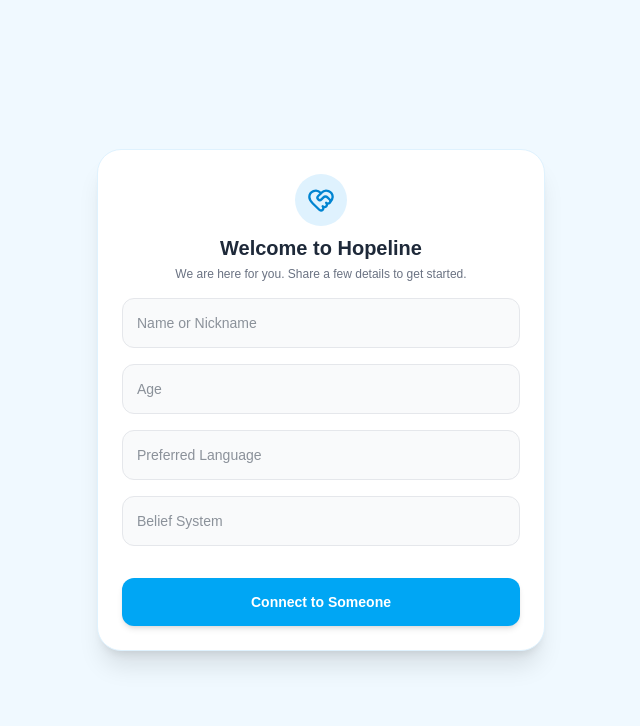
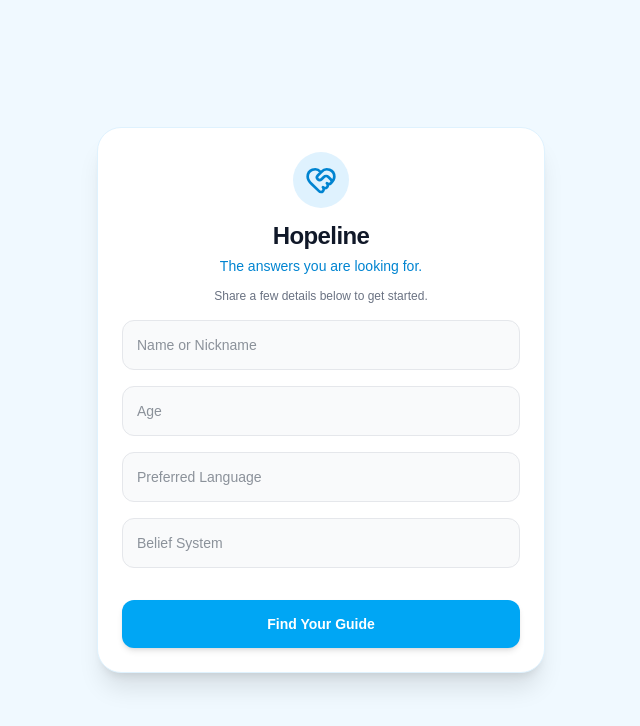
Before and after one commit to jhindy30-oss/chat-frontend, a Next.js app: page /connect/helpdesk in a window 1280 px wide. Shown: the top 726 px of the page, without its empty margins (319-959 px from the left). Built offline with nearby package versions, Linux system fonts and the light colour scheme.

Commit message:
Revise greeting and button labels for marketing update
Updated greeting message and button text to reflect new marketing strategy.

```diff
--- a/app/connect/[source]/page.tsx
+++ b/app/connect/[source]/page.tsx
@@ -111,8 +111,9 @@ export default function GuestScanner({ params }: { params: { source: string } })
         unreadByGuest: 0
       });
 
+      // Updated automated greeting to match the new marketing angle
       await addDoc(collection(db, 'chats', newId, 'messages'), {
-        text: "Hi there. Thank you for reaching out to Hopeline. An advocate has been notified and will be with you shortly.",
+        text: "Hi there. Thank you for reaching out. A guide has been notified and will be with you shortly to help you find the answers you are looking for.",
         sender: 'admin',
         timestamp: serverTimestamp()
       });
@@ -151,18 +152,19 @@ export default function GuestScanner({ params }: { params: { source: string } })
     return (
       <div className="h-[100dvh] bg-sky-50 flex items-center justify-center p-4">
         <form onSubmit={joinQueue} className="bg-white p-6 rounded-3xl w-full max-w-md shadow-xl space-y-4 border border-sky-100">
-          <div className="flex flex-col items-center mb-4">
-            <div className="bg-sky-100 p-3 rounded-full mb-2 text-sky-600">
-              <HeartHandshake size={28} />
+          <div className="flex flex-col items-center mb-4 text-center">
+            <div className="bg-sky-100 p-3 rounded-full mb-3 text-sky-600">
+              <HeartHandshake size={32} />
             </div>
-            <h2 className="text-xl font-bold text-gray-800">Welcome to Hopeline</h2>
-            <p className="text-gray-500 text-xs mt-1 text-center">We are here for you. Share a few details to get started.</p>
+            <h2 className="text-2xl font-bold text-gray-900 tracking-tight">Hopeline</h2>
+            <p className="text-sky-600 font-medium text-sm mt-1">The answers you are looking for.</p>
+            <p className="text-gray-500 text-xs mt-3">Share a few details below to get started.</p>
           </div>
           <input required type="text" placeholder="Name or Nickname" value={profile.name} onChange={e => setProfile({...profile, name: e.target.value})} className="w-full bg-gray-50 p-3.5 rounded-xl text-sm focus:ring-2 focus:ring-sky-500 outline-none text-gray-800 border border-gray-200" />
           <input required type="number" placeholder="Age" value={profile.age} onChange={e => setProfile({...profile, age: e.target.value})} className="w-full bg-gray-50 p-3.5 rounded-xl text-sm focus:ring-2 focus:ring-sky-500 outline-none text-gray-800 border border-gray-200" />
           <input required type="text" placeholder="Preferred Language" value={profile.language} onChange={e => setProfile({...profile, language: e.target.value})} className="w-full bg-gray-50 p-3.5 rounded-xl text-sm focus:ring-2 focus:ring-sky-500 outline-none text-gray-800 border border-gray-200" />
           <input required type="text" placeholder="Belief System" value={profile.belief} onChange={e => setProfile({...profile, belief: e.target.value})} className="w-full bg-gray-50 p-3.5 rounded-xl text-sm focus:ring-2 focus:ring-sky-500 outline-none text-gray-800 border border-gray-200" />
-          <button type="submit" className="w-full bg-sky-500 p-3.5 rounded-xl font-bold text-white hover:bg-sky-600 transition-colors mt-4 shadow-md text-sm">Connect to Someone</button>
+          <button type="submit" className="w-full bg-sky-500 p-3.5 rounded-xl font-bold text-white hover:bg-sky-600 transition-colors mt-4 shadow-md text-sm">Find Your Guide</button>
         </form>
       </div>
     );
@@ -175,9 +177,9 @@ export default function GuestScanner({ params }: { params: { source: string } })
           <HeartHandshake size={20} />
         </div>
         <div>
-          <h1 className="font-bold text-base text-gray-900 leading-tight">Hopeline Support</h1>
+          <h1 className="font-bold text-base text-gray-900 leading-tight">Hopeline</h1>
           <p className="text-xs text-sky-600 flex items-center gap-1 font-medium">
-            <span className="inline-block w-2 h-2 rounded-full bg-sky-500 animate-pulse"></span> Active Advocate
+            <span className="inline-block w-2 h-2 rounded-full bg-sky-500 animate-pulse"></span> Active Guide
           </p>
         </div>
       </div>
```
